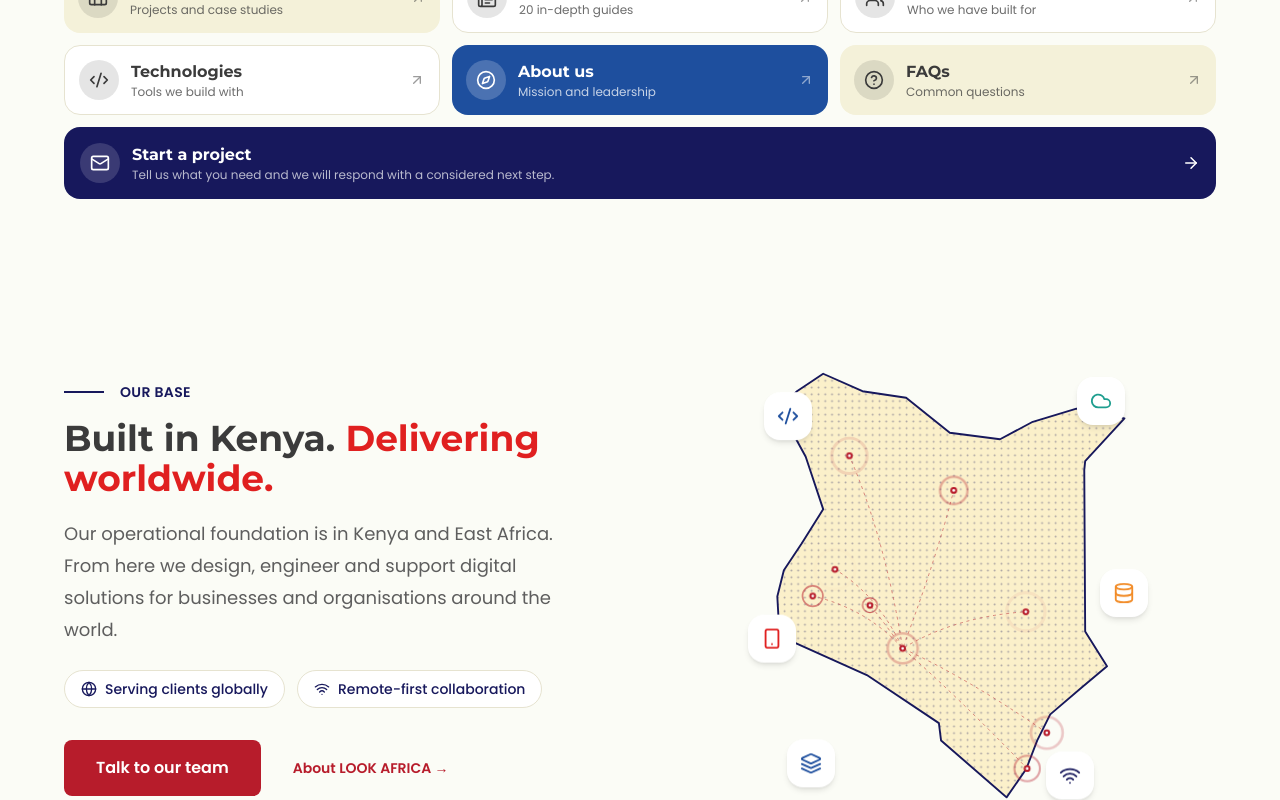
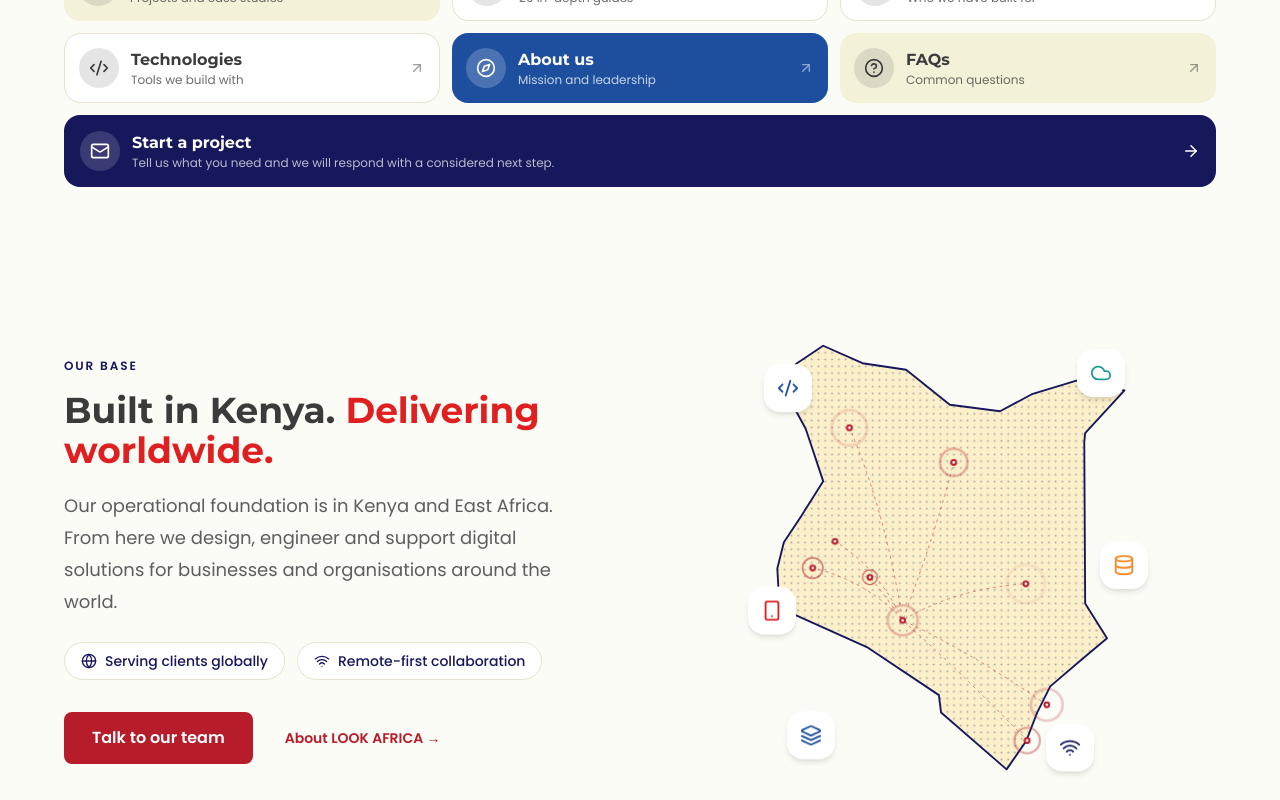
Before and after one commit to Levy254885/lookafrica-technology, a React (Vite) app: page / in a window 1280 px wide. Shown: the part 2000-2800 px from the top of the page. Built offline with nearby package versions, Linux system fonts and the light colour scheme.

Commit message:
Adjust styles for sections and buttons in CSS

```diff
--- a/src/styles/index.css
+++ b/src/styles/index.css
@@ -12,15 +12,15 @@
 }
 @layer components {
   .wrap { @apply mx-auto w-full max-w-page px-5 sm:px-8; }
-  .section { @apply py-16 sm:py-24; }
-  .h2 { @apply text-3xl leading-tight sm:text-4xl; }
+  .section { @apply py-12 sm:py-20; }
+  .h2 { @apply text-2xl leading-tight sm:text-4xl; }
   .lead { @apply text-base leading-7 text-mute sm:text-lg sm:leading-8; }
   .u-link { background: linear-gradient(currentColor,currentColor) 0 100%/0 1px no-repeat; transition: background-size .3s ease; }
   .u-link:hover, .u-link[aria-current='page'] { background-size: 100% 1px; }
-  .btn-red { @apply inline-flex items-center justify-center gap-2 rounded-lg bg-red px-8 py-4 text-base font-semibold text-white transition-colors duration-200 hover:bg-[#8f1521]; }
+  .btn-red { @apply inline-flex items-center justify-center gap-2 rounded-lg bg-red px-7 py-3.5 text-base font-semibold text-white transition-colors duration-200 hover:bg-[#8f1521]; }
   .btn-white { @apply inline-flex items-center justify-center gap-2 rounded-full bg-white px-8 py-3.5 text-base font-semibold text-red shadow-sm transition-transform duration-200 hover:-translate-y-0.5; }
   .btn-butter { @apply inline-flex items-center rounded-full bg-butter px-6 py-2.5 text-sm font-semibold text-[#6b4a00] transition-colors hover:bg-[#f6dc86]; }
-  .eyebrow { @apply flex items-center gap-4 text-sm font-bold uppercase tracking-wide text-navy before:block before:h-0.5 before:w-10 before:shrink-0 before:bg-navy; }
+  .eyebrow { @apply flex items-center text-xs font-semibold uppercase tracking-[0.16em] text-navy; }
   .field { @apply w-full rounded-lg border border-line bg-white px-4 py-3 text-base text-ink placeholder:text-mute/60; }
 }
 .no-scrollbar::-webkit-scrollbar { display: none; } .no-scrollbar { scrollbar-width: none; }
```
